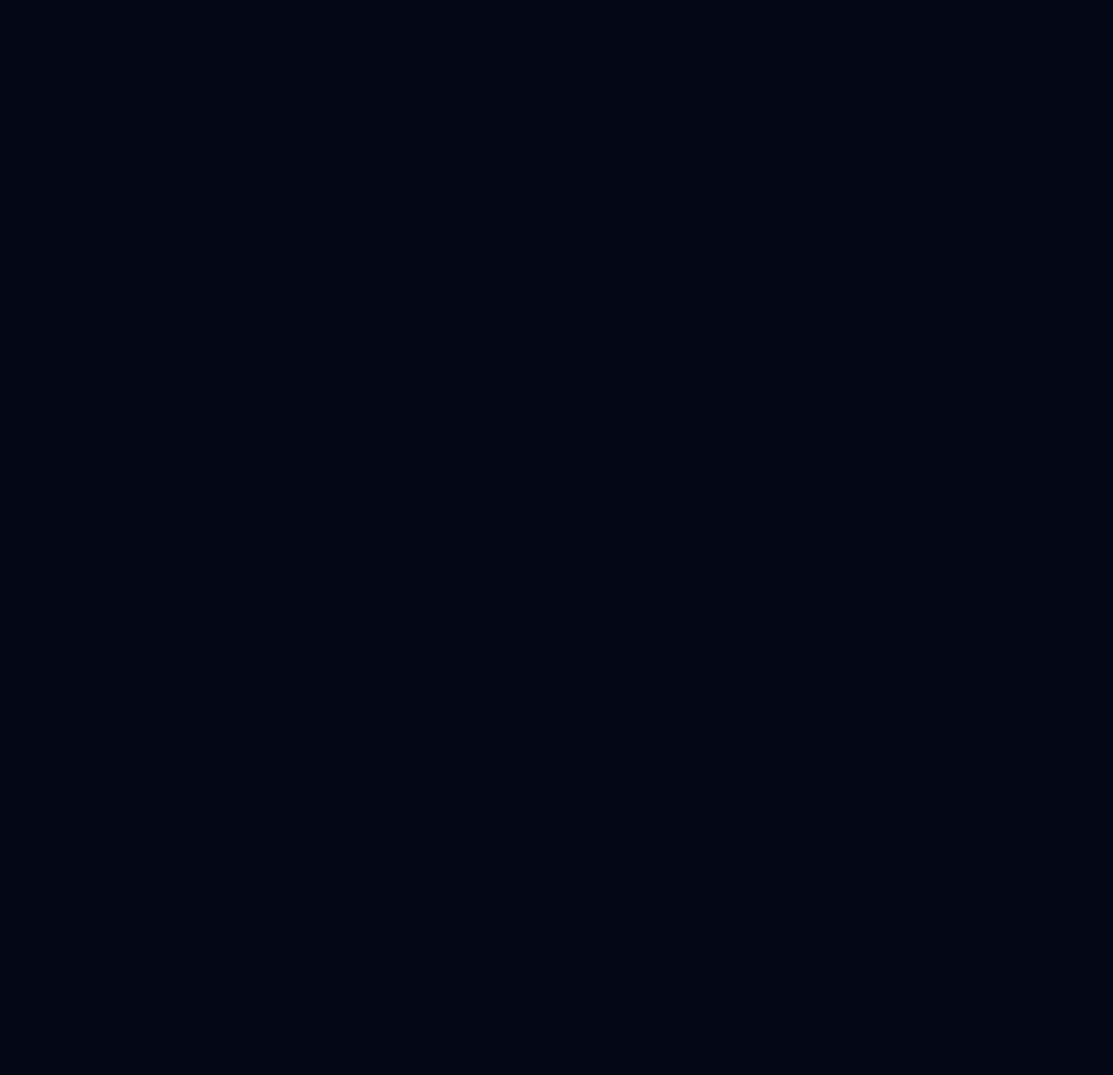
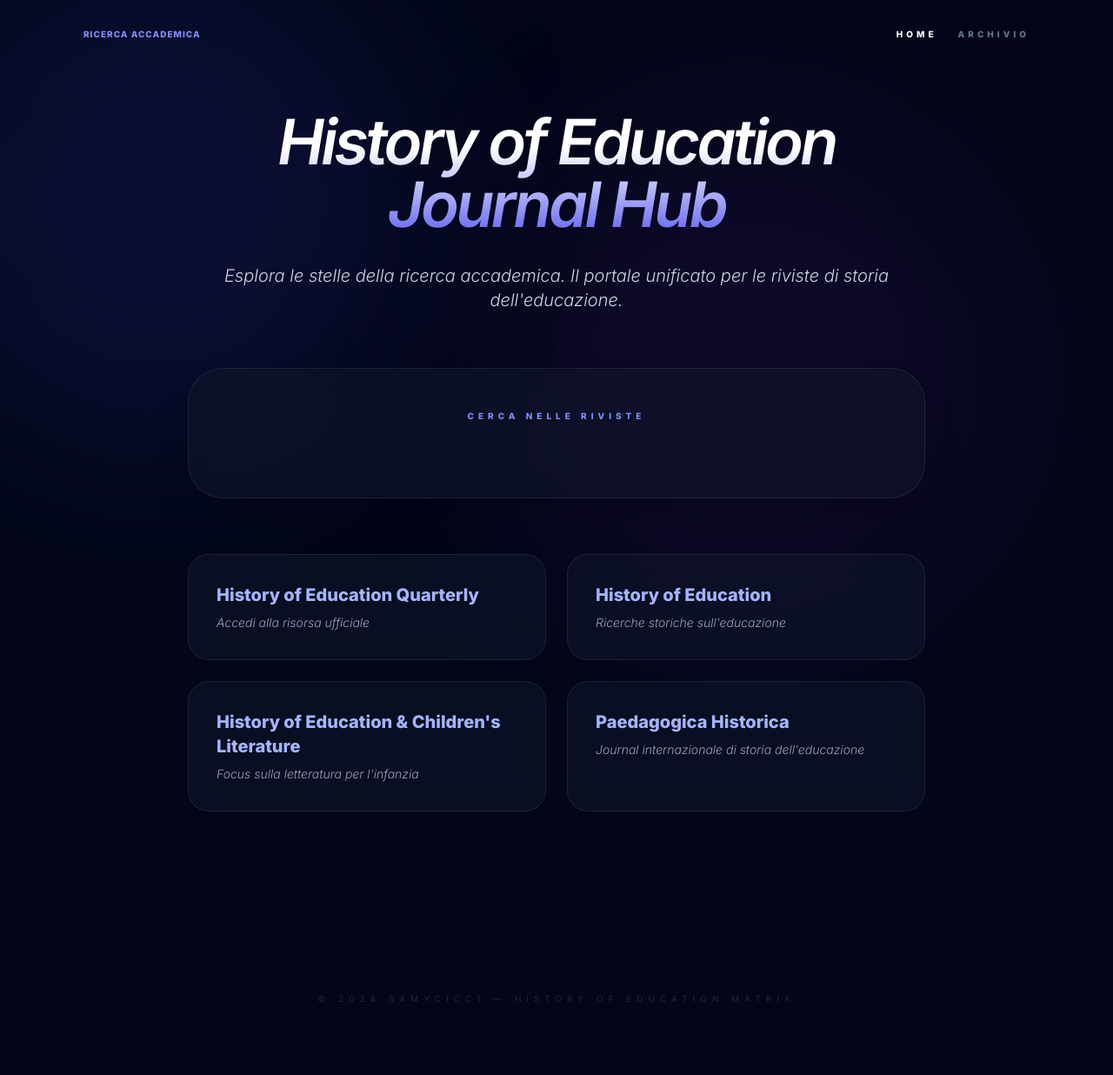
Before and after one commit to samycicc1/psicologia-search, a plain HTML site: page index.html in a window 1280 px wide. Shown: the whole page at 87% size. Before the commit the page ends 800 px from the top, so only its background shows below. Drawn offline with nearby package versions, Linux system fonts and the light colour scheme.

Commit message:
AGGIORNEMENTO GRAFICA

```diff
--- a/index.html
+++ b/index.html
@@ -3,15 +3,8 @@
 <head>
     <meta charset="UTF-8">
     <meta name="viewport" content="width=device-width, initial-scale=1.0">
-    <title>Psyche Lens — Archetypal Dream Matrix</title>
+    <title>History of Education Journal Hub</title>
     <script src="https://cdn.tailwindcss.com"></script>
-    <script src="https://unpkg.com/react@18/umd/react.production.min.js"></script>
-    <script src="https://unpkg.com/react-dom@18/umd/react-dom.production.min.js"></script>
-    <script src="https://unpkg.com/@babel/standalone/babel.min.js"></script>
-    <script type="importmap">
-        { "imports": { "@google/generative-ai": "https://esm.run/@google/generative-ai" } }
-    </script>
-
     <style>
         @import url('https://fonts.googleapis.com/css2?family=Inter:ital,wght@0,300;0,400;0,800;1,300;1,600&display=swap');
 
@@ -23,24 +16,7 @@
             overflow-x: hidden;
         }
 
-        /* Effetto Scrittura Sfumata */
-        .letter-reveal {
-            opacity: 0;
-            animation: reveal 0.8s forwards;
-            display: inline-block;
-            filter: blur(8px);
-        }
-        @keyframes reveal { to { opacity: 1; filter: blur(0); } }
-
-        /* Vetro Sfumato per le Card */
-        .glass-card {
-            background: rgba(15, 23, 42, 0.6);
-            backdrop-filter: blur(16px);
-            border: 1px solid rgba(255, 255, 255, 0.08);
-            box-shadow: 0 25px 50px -12px rgba(0, 0, 0, 0.5);
-        }
-
-        /* Titolo con Gradiente come in foto */
+        /* Titolo con lo stesso gradiente di Psyche Lens */
         .title-enhanced {
             background: linear-gradient(to bottom, #ffffff 30%, #6366f1 100%);
             -webkit-background-clip: text;
@@ -48,7 +24,7 @@
             font-style: italic;
         }
 
-        /* Sfondo Aurora */
+        /* Sfondo Aurora Spaziale */
         .aurora-bg {
             position: fixed;
             top: 0; left: 0; right: 0; bottom: 0;
@@ -57,12 +33,96 @@
         }
         .blob {
             position: absolute;
-            width: 500px; height: 500px;
-            background: rgba(79, 70, 229, 0.15);
-            filter: blur(80px);
+            width: 600px; height: 600px;
+            background: rgba(79, 70, 229, 0.12);
+            filter: blur(100px);
             border-radius: 50%;
-            animation: move 20s infinite alternate;
+            animation: move 25s infinite alternate;
+        }
+        @keyframes move {
+            from { transform: translate(-10%, -10%); }
+            to { transform: translate(30%, 30%); }
         }
 
-        @keyframes move {
-            from { transform: translate(-10%, -10%);
+        /* Card con effetto vetro (Glassmorphism) */
+        .glass-card {
+            background: rgba(15, 23, 42, 0.6);
+            backdrop-filter: blur(16px);
+            border: 1px solid rgba(255, 255, 255, 0.08);
+            transition: all 0.3s ease;
+        }
+        .glass-card:hover {
+            border-color: rgba(99, 102, 241, 0.5);
+            transform: translateY(-5px);
+        }
+
+        /* Stile per il motore di ricerca Google */
+        .gcse-search-container {
+            background: transparent;
+            padding: 10px;
+            border-radius: 20px;
+        }
+    </style>
+</head>
+<body>
+    <div class="aurora-bg">
+        <div class="blob" style="top: -10%; left: -10%;"></div>
+        <div class="blob" style="bottom: 10%; right: 10%; background: rgba(147, 51, 234, 0.08);"></div>
+    </div>
+
+    <nav class="p-8 flex justify-between items-center max-w-6xl mx-auto">
+        <div class="text-indigo-400 font-bold tracking-widest uppercase text-[10px]">Ricerca Accademica</div>
+        <div class="flex gap-6 text-[10px] uppercase tracking-[0.4em] font-bold text-slate-500">
+            <span class="text-white">Home</span>
+            <span class="hover:text-white cursor-pointer transition-colors">Archivio</span>
+        </div>
+    </nav>
+
+    <main class="max-w-4xl mx-auto px-6 py-12">
+        <header class="text-center mb-16">
+            <h1 class="text-5xl md:text-7xl font-extrabold mb-8 title-enhanced tracking-tighter leading-tight">
+                History of Education<br>Journal Hub
+            </h1>
+            <p class="text-slate-300 text-lg md:text-xl font-light italic leading-relaxed">
+                Esplora le stelle della ricerca accademica. Il portale unificato per le riviste di storia dell'educazione.
+            </p>
+        </header>
+
+        <div class="glass-card p-6 md:p-10 rounded-[2.5rem] mb-16 shadow-2xl">
+            <div class="text-center mb-6">
+                <span class="text-[10px] uppercase tracking-[0.5em] text-indigo-400 font-bold">Cerca nelle riviste</span>
+            </div>
+            <div class="gcse-search-container">
+                <script async src="https://cse.google.com/cse.js?cx=e26d97c00e129486c"></script>
+                <div class="gcse-search"></div>
+            </div>
+        </div>
+
+        <div class="grid md:grid-cols-2 gap-6 mb-20">
+            <a href="https://www.historyofeducation.org/journal/" target="_blank" class="glass-card p-8 rounded-3xl block group">
+                <h3 class="text-xl font-bold text-indigo-300 mb-2 group-hover:text-white transition-colors">History of Education Quarterly</h3>
+                <p class="text-slate-400 text-sm italic">Accedi alla risorsa ufficiale</p>
+            </a>
+
+            <a href="https://www.tandfonline.com/toc/ched20/current" target="_blank" class="glass-card p-8 rounded-3xl block group">
+                <h3 class="text-xl font-bold text-indigo-300 mb-2 group-hover:text-white transition-colors">History of Education</h3>
+                <p class="text-slate-400 text-sm italic">Ricerche storiche sull'educazione</p>
+            </a>
+
+            <a href="https://riviste.unimi.it/index.php/historyofeducation" target="_blank" class="glass-card p-8 rounded-3xl block group">
+                <h3 class="text-xl font-bold text-indigo-300 mb-2 group-hover:text-white transition-colors">History of Education & Children's Literature</h3>
+                <p class="text-slate-400 text-sm italic">Focus sulla letteratura per l'infanzia</p>
+            </a>
+
+            <a href="https://www.paedagogica-historica.net/" target="_blank" class="glass-card p-8 rounded-3xl block group">
+                <h3 class="text-xl font-bold text-indigo-300 mb-2 group-hover:text-white transition-colors">Paedagogica Historica</h3>
+                <p class="text-slate-400 text-sm italic">Journal internazionale di storia dell'educazione</p>
+            </a>
+        </div>
+    </main>
+
+    <footer class="py-20 text-center text-slate-800 text-[10px] uppercase tracking-[0.6em]">
+        © 2024 SamyCicc1 — History of Education Matrix
+    </footer>
+</body>
+</html>
```
